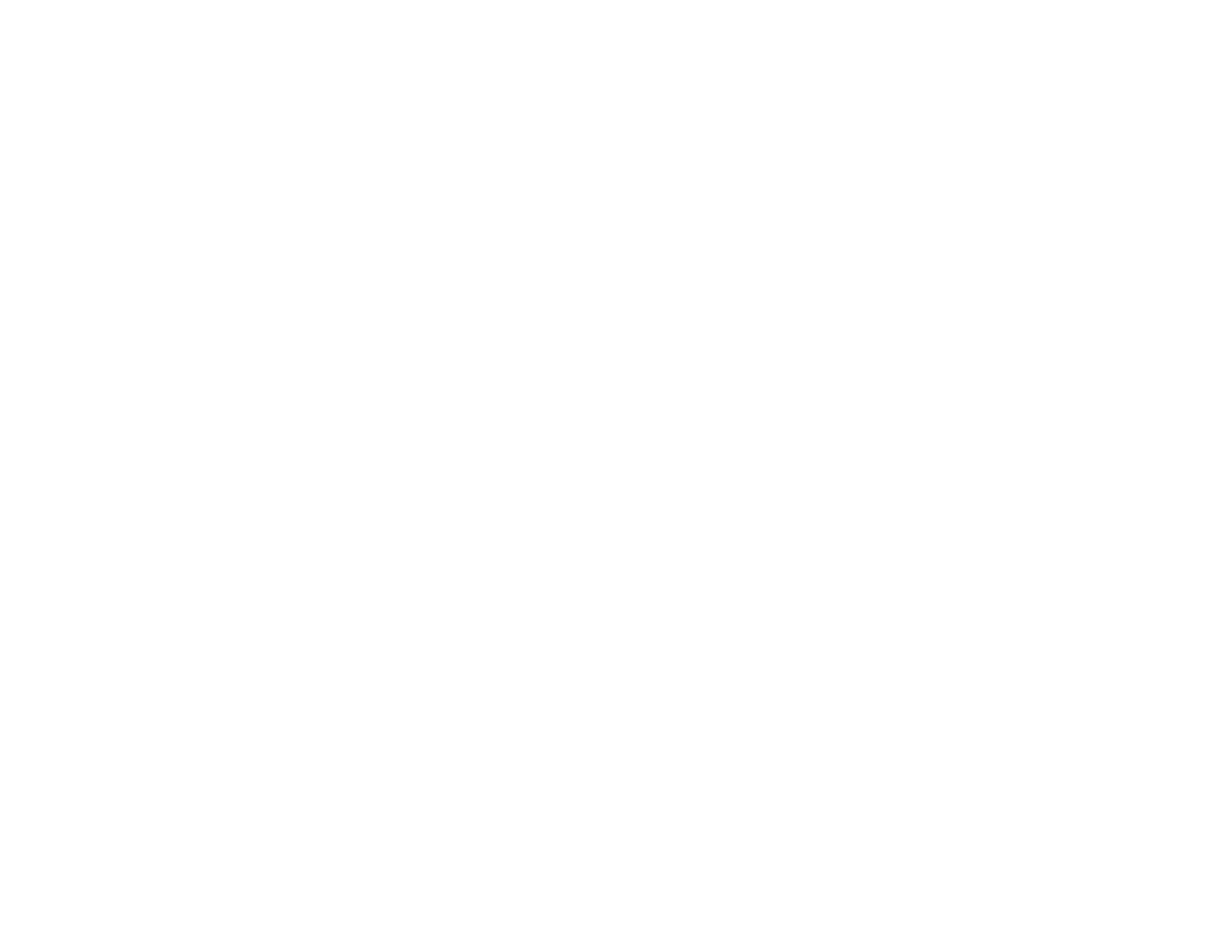
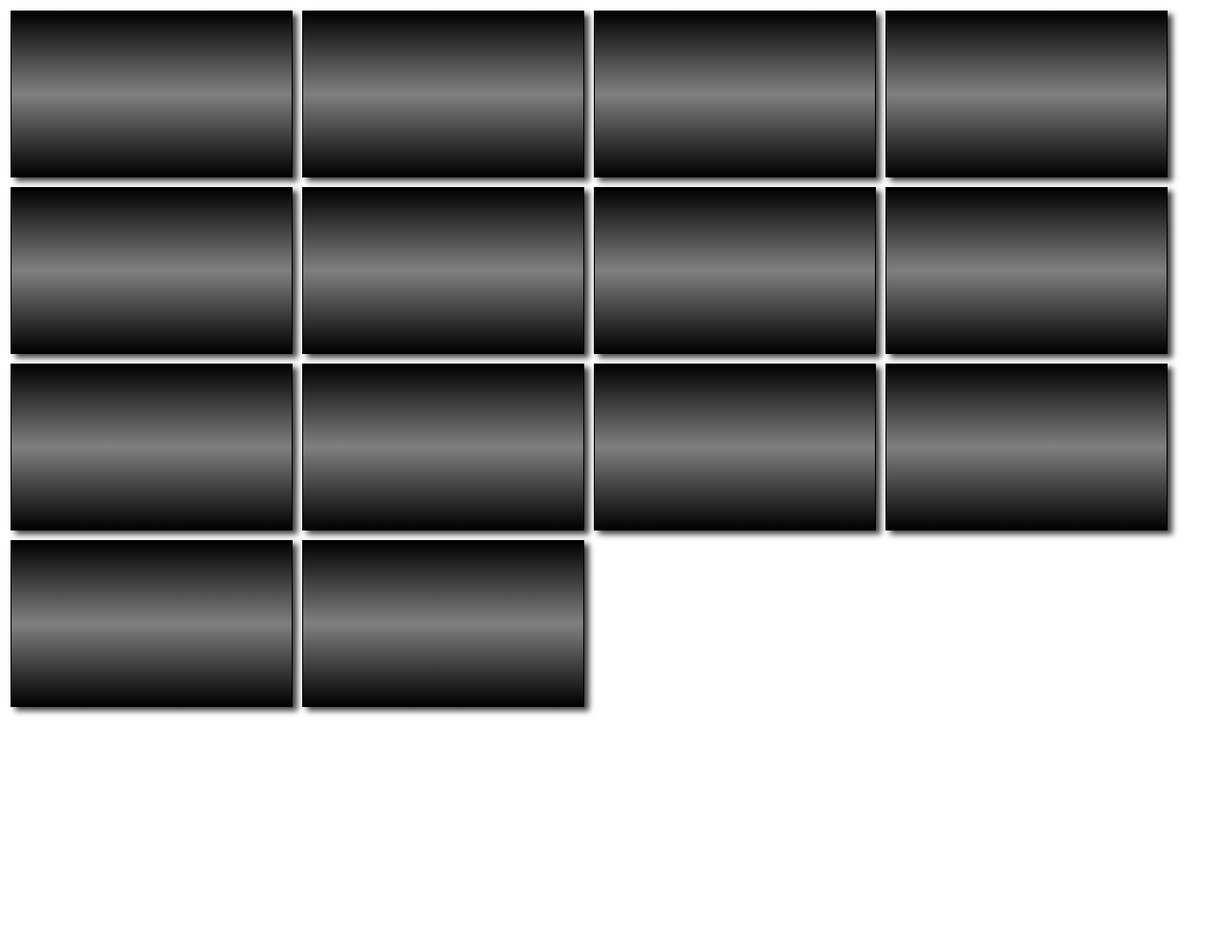
Before and after one commit to kevinGodell/mse-live-player, a website: page index.html in a window 1280 px wide. Shown: the whole page at 96% size. After the commit the page ends 800 px from the top, so only its background shows below. Drawn offline with nearby package versions, Linux system fonts and the light colour scheme.

Commit message:
moved styles to external stylesheet

```diff
--- a/index.html
+++ b/index.html
@@ -3,69 +3,37 @@
 <head>
     <meta charset="UTF-8">
     <title>player</title>
-    <style>
-        /*video::-webkit-media-controls {
-            display: none;
-        }
-        video::-webkit-media-controls {
-            display:none !important;
-        }
-        video::-webkit-media-controls-fullscreen-button, video::-webkit-media-controls-play-button, video::-webkit-media-controls-pausebutton {
-            display: none;
-        }
-        video::-webkit-media-controls-play-button {
-            display: none;
-        }
-
-        video::-webkit-media-controls-volume-slider {
-            display: none;
-        }
-
-        video::-webkit-media-controls-mute-button {
-            display: none;
-        }
-
-        video::-webkit-media-controls-timeline {
-            display: none;
-        }
-
-        video::-webkit-media-controls-current-time-display {
-            display: none;
-        }
-
-
-        video::-webkit-media-controls-start-playback-button {
-            display: none;
-        }
-
-        video {
-            pointer-events: none;
-        }*/
-
-    </style>
+    <link href='/public/player.css' rel='stylesheet' type='text/css'>
 </head>
 <body>
 
-<video width="320" height="240" data-namespace="/one"></video>
+<video width="320" height="240" class="mse" data-namespace="one"></video>
 
-<video width="320" height="240" data-namespace="/two"></video>
+<video width="320" height="240" class="mse" data-namespace="two"></video>
 
-<video width="320" height="240" data-namespace="/three"></video>
+<video width="320" height="240" class="mse" data-namespace="three"></video>
 
-<video width="320" height="240" data-namespace="/four"></video>
+<video width="320" height="240" class="mse" data-namespace="four"></video>
 
-<video width="320" height="240" data-namespace="/five"></video>
+<video width="320" height="240" class="mse" data-namespace="five"></video>
 
-<video width="320" height="240" data-namespace="/six"></video>
+<video width="320" height="240" class="mse" data-namespace="six"></video>
 
-<video width="320" height="240" data-namespace="/seven"></video>
+<video width="320" height="240" class="mse" data-namespace="seven"></video>
 
-<video width="320" height="240" data-namespace="/eight"></video>
+<video width="320" height="240" class="mse" data-namespace="eight"></video>
 
-<video width="320" height="240" data-namespace="/nine"></video>
+<video width="320" height="240" class="mse" data-namespace="nine"></video>
 
-<video width="320" height="240" data-namespace="/ten"></video>
+<video muted width="320" height="240" class="mse" data-namespace="ten"></video>
 
+<video width="320" height="240" class="mse" data-namespace="eleven"></video>
+
+<video width="320" height="240" class="mse" data-namespace="twelve"></video>
+
+<video width="320" height="240" class="mse" data-namespace="thirteen"></video>
+
+<video width="320" height="240" class="mse" data-namespace="fourteen"></video>
 
 <!--<button onclick="goFullscreen()">fullscreen</button>-->
 
```
